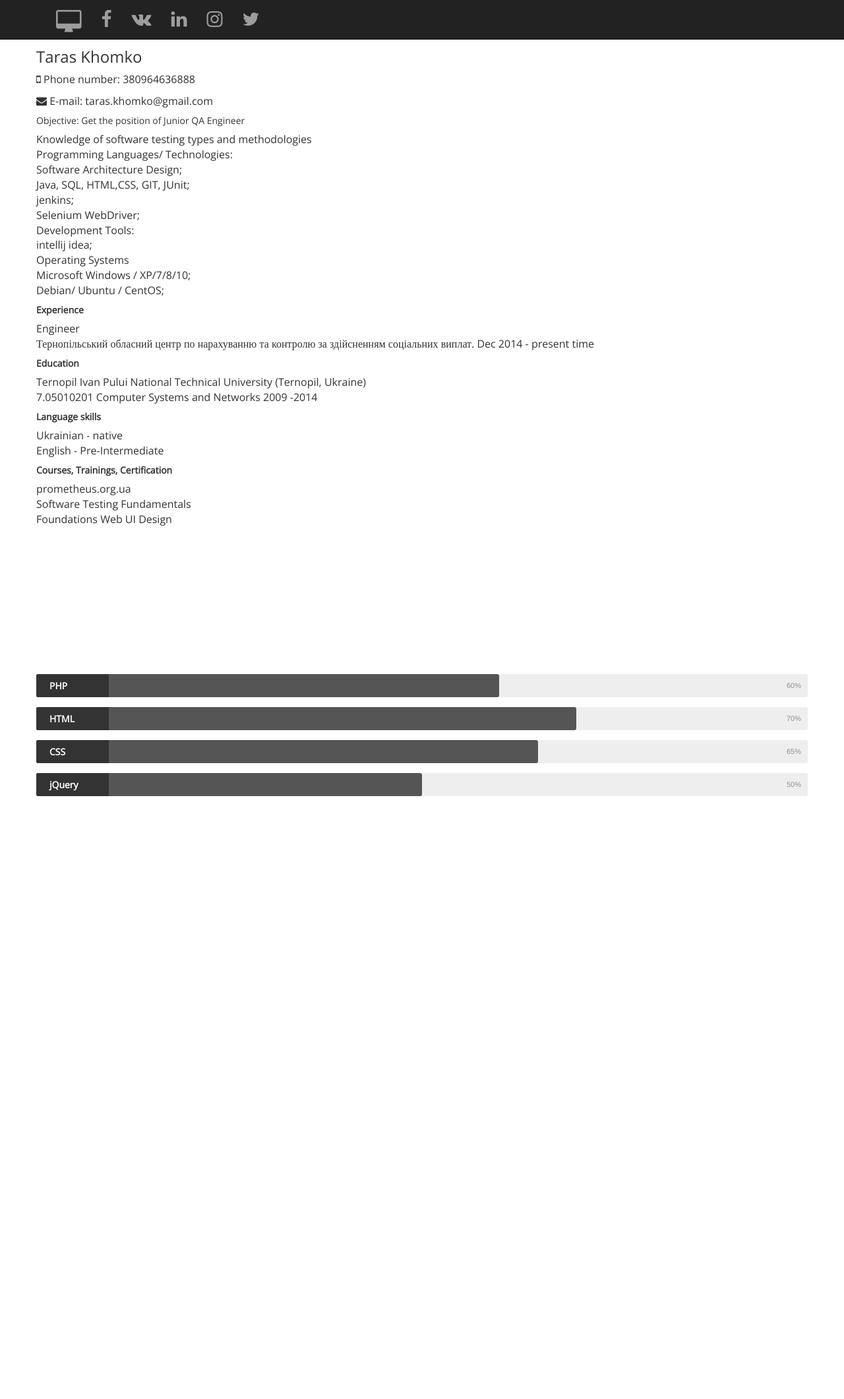
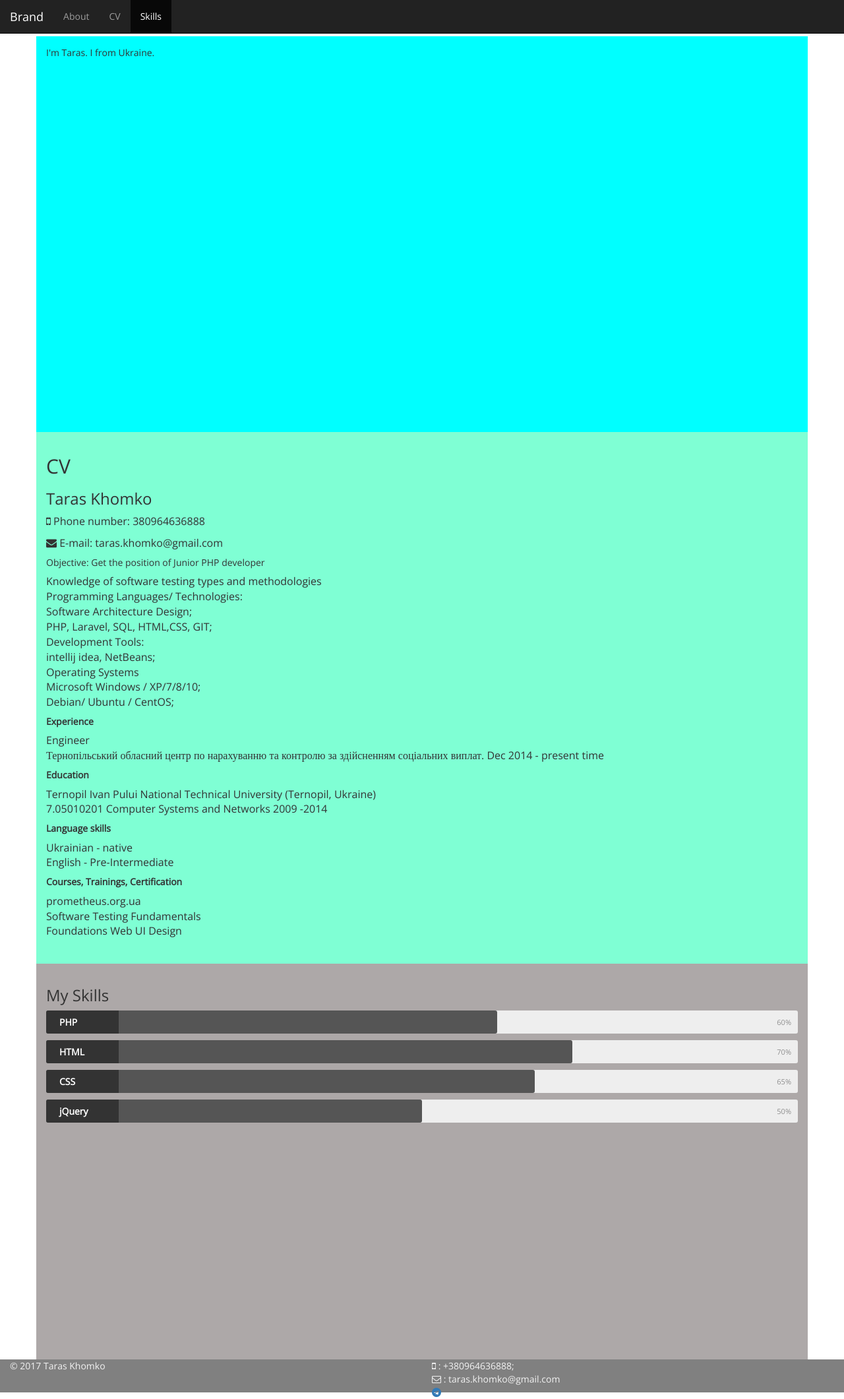
Before and after one commit to TarasKhomko/taraskhomko.github.io, a PHP site: page / in a window 1280 px wide. Shown: the whole page at 66% size. Before the commit the page ends 1207 px from the top, so only its background shows below. Run offline with PHP 8.4, Linux system fonts and the light colour scheme; some libraries are stand-ins or nearby versions.

Commit message:
create cv

```diff
--- a/css/style.css
+++ b/css/style.css
@@ -1,18 +1,47 @@
 body{
+font-family: "Open Sans";
+}
+	.content{
+	margin-top: 55px;
+			}
+.footer{
+	min-height: 50px;
+	background-color: #808080;
+	color: #f2f2f2;
 
 }
+.footer.copyright span{
+	text-align: center;
+	line-height: 50px;
+	min-height: 50px;
+
+}
+
+.contacts{
+	text-align: left
+}
+.about{
+	padding: 15px;
+	height: 600px;
+	background-color: aqua;
+}
 .info{
-    margin-bottom:  100px;
-font-family: "Open Sans";
+	padding: 15px;
+min-height:  600px;
+
     font-size: 16px;
+	background-color: aquamarine;
 }
+
 .skils{
-  margin-top: 100px;
+	padding: 15px;
+	min-height: 600px;
+	background-color: #ada8a8;
 }
 .skil {
 	position:relative;
 	display:block;
-	margin-bottom:15px;
+	margin-bottom:10px;
 	width:100%;
 	background:#eee;
 	height:35px;
--- a/index.html
+++ b/index.html
@@ -19,83 +19,73 @@
       <script src="https://oss.maxcdn.com/respond/1.4.2/respond.min.js"></script>
     <![endif]-->
   </head>
-  <body>
-         <div class="navbar navbar-inverse navbar-fixed-top">
-              <div class="container">
-                      <div class="col-md-8">
+ <body data-spy="scroll" data-target="#navbar-example2" data-offset="56">
+<nav class="navbar navbar-inverse navbar-fixed-top " id="navbar-example2">
+  <div class="container-fluid">
+    <!-- Brand and toggle get grouped for better mobile display -->
     <div class="navbar-header">
-                            <button type="button"
-                                    class="navbar-toggle"
-                                    data-toggle="collapse"
-                                    data-target="#responsive-menu">
-                                <span class="sr-only">Open navigation</span>
+      <button type="button" class="navbar-toggle collapsed" data-toggle="collapse" data-target="#bs-example-navbar-collapse-1" aria-expanded="false">
+        <span class="sr-only">Toggle navigation</span>
         <span class="icon-bar"></span>
         <span class="icon-bar"></span>
         <span class="icon-bar"></span>
       </button>
-                            <a class="navbar-brand" href="#" ><i class="fa fa-desktop fa-2x" aria-hidden="true"></i>
-                            </a>
+      <a class="navbar-brand" href="#">Brand</a>
     </div>
-                        <div class="collapse navbar-collapse" id="responsive-menu">
+
+    <!-- Collect the nav links, forms, and other content for toggling -->
+    <div class="collapse navbar-collapse" id="bs-example-navbar-collapse-1 ">
       <ul class="nav navbar-nav">
-  <li> <a href="https://www.facebook.com/taras.khomko" > <i class="fa fa-facebook fa-2x" aria-hidden="true"></i> </a></li>
-  <li> <a href="https://vk.com/taraskhomko" > <i class="fa fa-vk fa-2x" aria-hidden="true"></i></a></li>
-  <li> <a href="https://www.linkedin.com/in/taraskhomko/" > <i class="fa fa-linkedin fa-2x" aria-hidden="true"></i> </a></li>
-  <li> <a href="https://www.instagram.com/taraskhomko/" > <i class="fa fa-instagram fa-2x" aria-hidden="true"></i> </a></li>
-  <li> <a href="https://twitter.com/TarasKhomko" > <i class="fa fa-twitter fa-2x" aria-hidden="true"></i> </a></li>
+        <li><a href="#about">About</a></li>
+          <li><a href="#cv">CV</a></li>
+        <li><a href="#skills">Skills</a></li>
+
       </ul>
-</div>
-</div>
-    <div class="col-md-4">
-<div class="collapse navbar-collapse" id="responsive-menu">
+    </div><!-- /.navbar-collapse -->
+  </div><!-- /.container-fluid -->
+</nav>
+<div class="content">
+	<div class="container">
+	<div class="row">
+		<div class="about " id="about">
+			<p>
+				I'm Taras. I from Ukraine.
+			</p>
 		</div>
 	</div>
 </div>
-                </div>
+
+
 <div class="container">
 	<div class="row">
-
-<div class="info">
-
+		<div class="info" id="cv">
 			<h2>CV</h2>
-
 			<h3>Taras Khomko</h3>
 			<p><i class="fa fa-mobile" aria-hidden="true"></i> Phone number: 380964636888</p>
 			<p><i class="fa fa-envelope" aria-hidden="true"></i> E-mail: taras.khomko@gmail.com</p>
-  <h5>Objective: Get the position of Junior QA Engineer</h5>
-  Knowledge of software testing types and methodologies<br>
-  Programming Languages/ Technologies:<br>
-  Software Architecture Design;<br>
-  Java, SQL, HTML,CSS, GIT, JUnit;<br>
-  jenkins;<br>
-  Selenium WebDriver;<br>
-  Development Tools:<br>
-  intellij idea;<br>
-  Operating Systems<br>
-  Microsoft Windows / XP/7/8/10;<br>
-  Debian/ Ubuntu / CentOS;<br>
+			<h5>Objective: Get the position of Junior PHP developer </h5>
+			Knowledge of software testing types and methodologies<br> Programming Languages/ Technologies:<br> Software Architecture Design;<br> PHP, Laravel, SQL, HTML,CSS, GIT;
+			<br> Development Tools:<br> intellij idea, NetBeans;<br> Operating Systems<br> Microsoft Windows / XP/7/8/10;<br> Debian/ Ubuntu / CentOS;<br>
 			<h5><b>Experience</b></h5>
-  Engineer<br>
-  Тернопільський обласний центр по нарахуванню та контролю за здійсненням соціальних виплат. Dec 2014 - present time <br>
+			Engineer<br> Тернопільський обласний центр по нарахуванню та контролю за здійсненням соціальних виплат. Dec 2014 - present time <br>
 			<h5><b>Education</b></h5>
-  Ternopil Ivan Pului National Technical University  (Ternopil, Ukraine)<br>
-  7.05010201 Computer Systems and Networks 2009 -2014<br>
+			Ternopil Ivan Pului National Technical University (Ternopil, Ukraine)<br> 7.05010201 Computer Systems and Networks 2009 -2014<br>
 			<h5><b>Language skills</b></h5>
-  Ukrainian - native<br>
-  English - Pre-Intermediate<br>
+			Ukrainian - native<br> English - Pre-Intermediate<br>
 			<h5><b>Courses, Trainings, Certification</b></h5>
-  prometheus.org.ua<br>
-  Software Testing Fundamentals<br>
-  Foundations Web UI Design <br>
+			prometheus.org.ua<br> Software Testing Fundamentals<br> Foundations Web UI Design <br>
 			<br>
 		</div>
 
 
 	</div>
 </div>
+
 <div class="container">
 	<div class="row">
-      <div class="skils">
+
+		<div class="skils" id="skills">
+		<h3>My Skills</h3>
 			<div class="skil" data-percent="60%">
 				<div class="skil_text">
 					<span>PHP</span>
@@ -105,6 +95,7 @@
 					<span>60%</span>
 				</div>
 			</div>
+
 			<div class="skil" data-percent="70%">
 				<div class="skil_text">
 					<span>HTML</span>
@@ -114,6 +105,7 @@
 					<span>70%</span>
 				</div>
 			</div>
+
 			<div class="skil" data-percent="65%">
 				<div class="skil_text">
 					<span>CSS</span>
@@ -123,6 +115,7 @@
 					<span>65%</span>
 				</div>
 			</div>
+
 			<div class="skil" data-percent="50%">
 				<div class="skil_text">
 					<span>jQuery</span>
@@ -131,17 +124,47 @@
 				<div class="skil_percent">
 					<span>50%</span>
 				</div>
-    </div
+			</div>
+		</div>
+	</div>
+	<div class="container">
+		<div class="row">
 
 		</div>
 	</div>
 	</div>
+</div>
+   <div class="container-fluid">
+   	<div class="row">
+   		<div class="footer">
+   			<div class="col-md-6">
+   			<div class="copyright">
+   			<span> &#169; 2017 Taras Khomko</span>
+   			</div>
+   				</div>
+   		<div class="col-md-6">
+
+   				<div class="contacts">
+
+				<span><i class="fa fa-mobile" aria-hidden="true"></i> : +380964636888;
+				    </span><br>
+				    <span><i class="fa fa-envelope-o" aria-hidden="true"></i> : taras.khomko@gmail.com</span><br>
+				    <span></span>
+				    <a href="33"><i class="fa fa-telegram" aria-hidden="true"></i></a>
+			</div>
+   		</div>
 
 
+   	</div>
+   </div>
+	     </div>
     <!-- jQuery (necessary for Bootstrap's JavaScript plugins) -->
  <script src="https://ajax.googleapis.com/ajax/libs/jquery/3.2.1/jquery.min.js"></script>
     <!-- Include all compiled plugins (below), or include individual files as needed -->
     <script src="js/bootstrap.min.js"></script>
+
+         <script src="js/jquery.malihu.PageScroll2id.min.js"></script>
         <script src="js/js.js"></script>
   </body>
+
 </html>
--- a/js/js.js
+++ b/js/js.js
@@ -1,6 +1,9 @@
-
+$(document).ready(function(){
 	$('.skil').each(function(){
 		$(this).find('.skil_bar').animate({
 			width:$(this).attr('data-percent')
 		},6000);
 	});
+
+ $(" a").mPageScroll2id({offset: 52,scrollSpeed: 15});
+		});
```
Also changed, not shown: js/jquery.malihu.PageScroll2id.min.js (added). Lines whose indentation alone changed are shown as unchanged.
